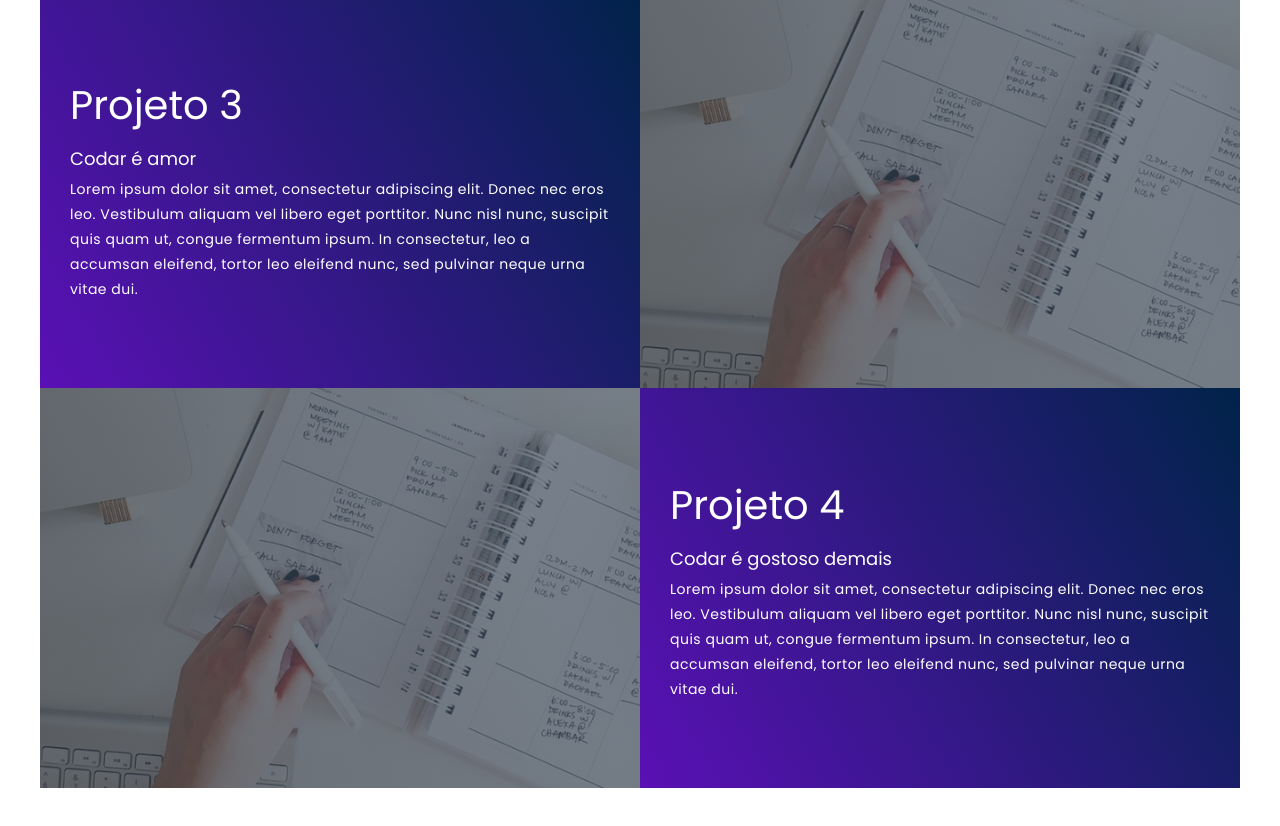
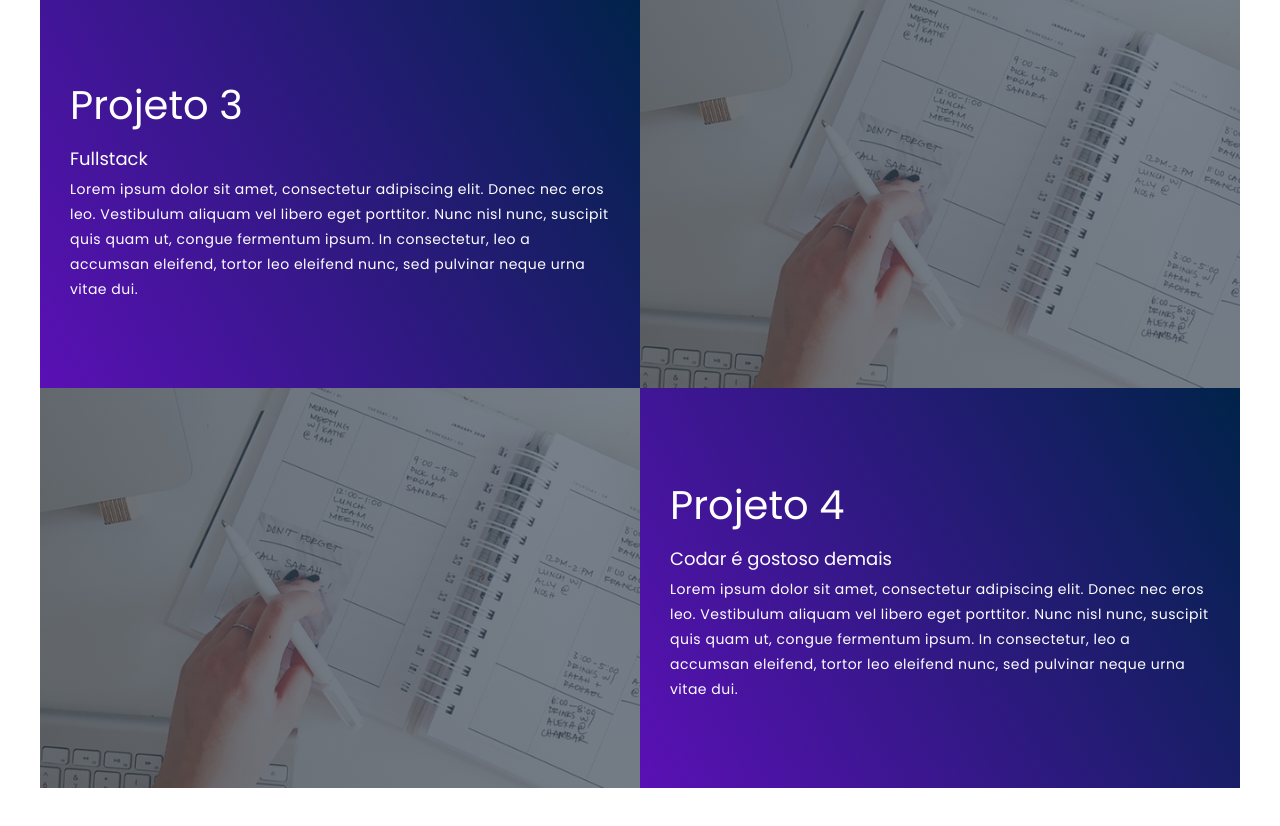
Before and after one commit to maikeliani/teste-git-portifolio, a plain HTML site: page index.html in a window 1280 px wide. Shown: the part 1987-2813 px from the top of the page. Drawn offline with Linux system fonts and the light colour scheme.

Commit message:
alterado descrição PROJ3

```diff
--- a/index.html
+++ b/index.html
@@ -55,7 +55,7 @@
                 <div class="project-item">
                     <div class="project-info">
                         <h1>Projeto 3</h1>
-                        <h2>Codar é amor</h2>
+                        <h2>Fullstack</h2>
                         <p>Lorem ipsum dolor sit amet, consectetur adipiscing elit. Donec nec eros leo. Vestibulum
                             aliquam vel libero eget porttitor. Nunc nisl nunc, suscipit quis quam ut, congue fermentum
                             ipsum. In consectetur, leo a accumsan eleifend, tortor leo eleifend nunc, sed pulvinar neque
```
